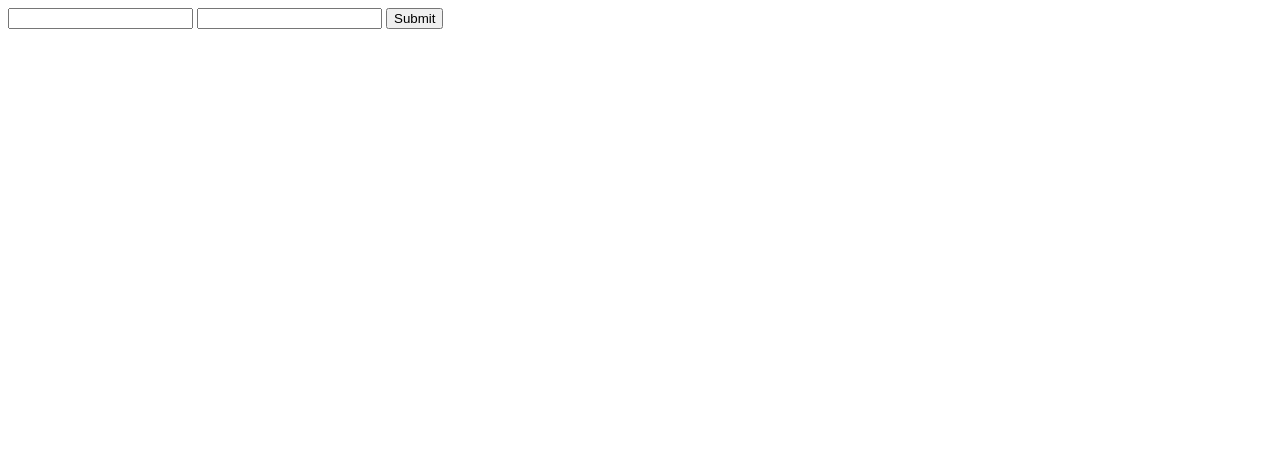
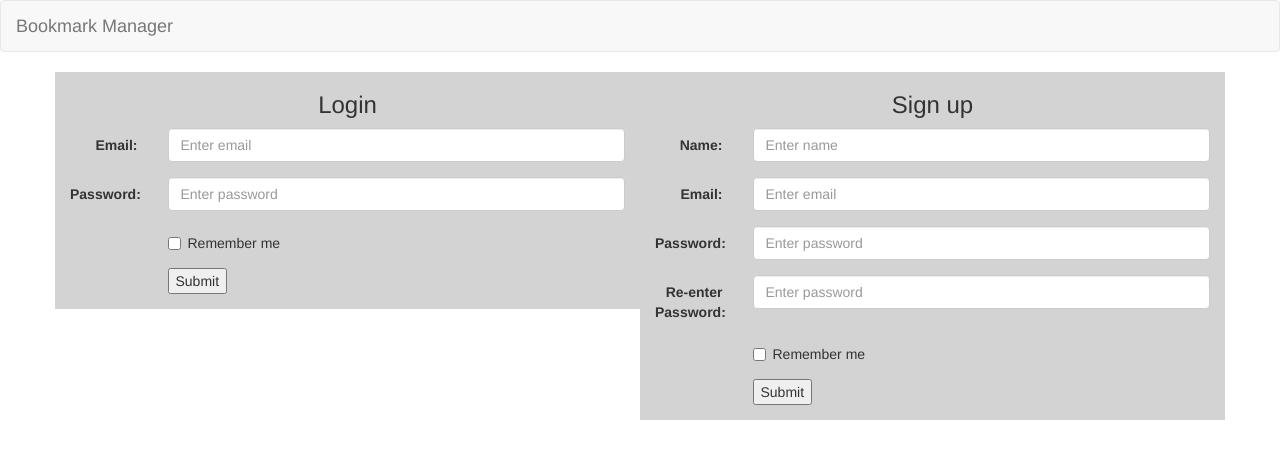
Before and after one commit to rohithpr/homepage, a Django app: page /b/login/ in a window 1280 px wide. Shown: the top 459 px of the page. Run offline with Django 3.2, Linux system fonts and the light colour scheme; some libraries are stand-ins or nearby versions.

Commit message:
changes to login.html

```diff
--- a/bm/app/templates/login.html
+++ b/bm/app/templates/login.html
@@ -1,6 +1,109 @@
-<form method="post" action="/b/verify/">
-	{% csrf_token %}
-	<input type="text" name="username"/>
-	<input type="text" name = "password"/>
-	<input type="submit"/>
+<!DOCTYPE html>
+<html lang="en">
+<head>
+  <title>Bootstrap Case</title>
+  <meta charset="utf-8">
+  <meta name="viewport" content="width=device-width, initial-scale=1">
+  <link rel="stylesheet" href="http://maxcdn.bootstrapcdn.com/bootstrap/3.2.0/css/bootstrap.min.css">
+  <script src="https://ajax.googleapis.com/ajax/libs/jquery/1.11.1/jquery.min.js"></script>
+  <script src="http://maxcdn.bootstrapcdn.com/bootstrap/3.2.0/js/bootstrap.min.js"></script>
+</head>
+
+<body>
+<nav class="navbar navbar-default">
+  <div class="container-fluid">
+    <div class="navbar-header">
+      <a class="navbar-brand" href="#">Bookmark Manager</a>
+    </div>
+  </div>
+</nav>
+
+<div class="container">
+      <div class="row">
+    <div class="col-lg-6" style="background-color:lightgrey;">
+      <h3 class="text-center">Login</h3>
+      <p></p>
+      <p></p>
+       <form class="form-horizontal" method="post" action="/b/verify/">
+      	{% csrf_token %}
+  <div class="form-group">
+    <label class="control-label col-sm-2" for="email">Email:</label>
+    <div class="col-sm-10">
+      <input type="text" class="form-control" name="username" placeholder="Enter email">
+    </div>
+  </div>
+  <div class="form-group">
+    <label class="control-label col-sm-2" for="pwd">Password:</label>
+    <div class="col-sm-10">
+      <input type="password" class="form-control" name="password" placeholder="Enter password">
+    </div>
+  </div>
+  <div class="form-group">
+    <div class="col-sm-offset-2 col-sm-10">
+      <div class="checkbox">
+        <label><input type="checkbox"> Remember me</label>
+      </div>
+    </div>
+  </div>
+  <div class="form-group">
+    <div class="col-sm-offset-2 col-sm-10">
+     	<input type="submit"/>
+    </div>
+  </div>
 </form>
+     </div>
+    <div class="col-lg-6" style="background-color:lightgrey;">
+      <h3 class="text-center">Sign up</h3>
+        <p></p>
+      <p></p>
+       <form class="form-horizontal" method="post" action="/b/verify/">
+      	{% csrf_token %}
+
+  <div class="form-group">
+    <label class="control-label col-sm-2" for="text">Name:</label>
+    <div class="col-sm-10">
+      <input type="text" class="form-control" id="username" placeholder="Enter name">
+    </div>
+  </div>
+
+    <div class="form-group">
+    <label class="control-label col-sm-2" for="email">Email:</label>
+    <div class="col-sm-10">
+      <input type="text" class="form-control" id="username" placeholder="Enter email">
+    </div>
+  </div>
+
+  <div class="form-group">
+    <label class="control-label col-sm-2" for="pwd">Password:</label>
+    <div class="col-sm-10">
+      <input type="password" class="form-control" id="password" placeholder="Enter password">
+    </div>
+  </div>
+
+   <div class="form-group">
+    <label class="control-label col-sm-2" for="pwd">Re-enter Password:</label>
+    <div class="col-sm-10">
+      <input type="password" class="form-control" id="password" placeholder="Enter password">
+    </div>
+  </div>
+
+  <div class="form-group">
+    <div class="col-sm-offset-2 col-sm-10">
+      <div class="checkbox">
+        <label><input type="checkbox"> Remember me</label>
+      </div>
+    </div>
+  </div>
+  <div class="form-group">
+    <div class="col-sm-offset-2 col-sm-10">
+     	<input type="submit"/>
+    </div>
+  </div>
+</form>
+    </div>
+       </div>
+  </div>
+
+
+</body>
+</html>
```
